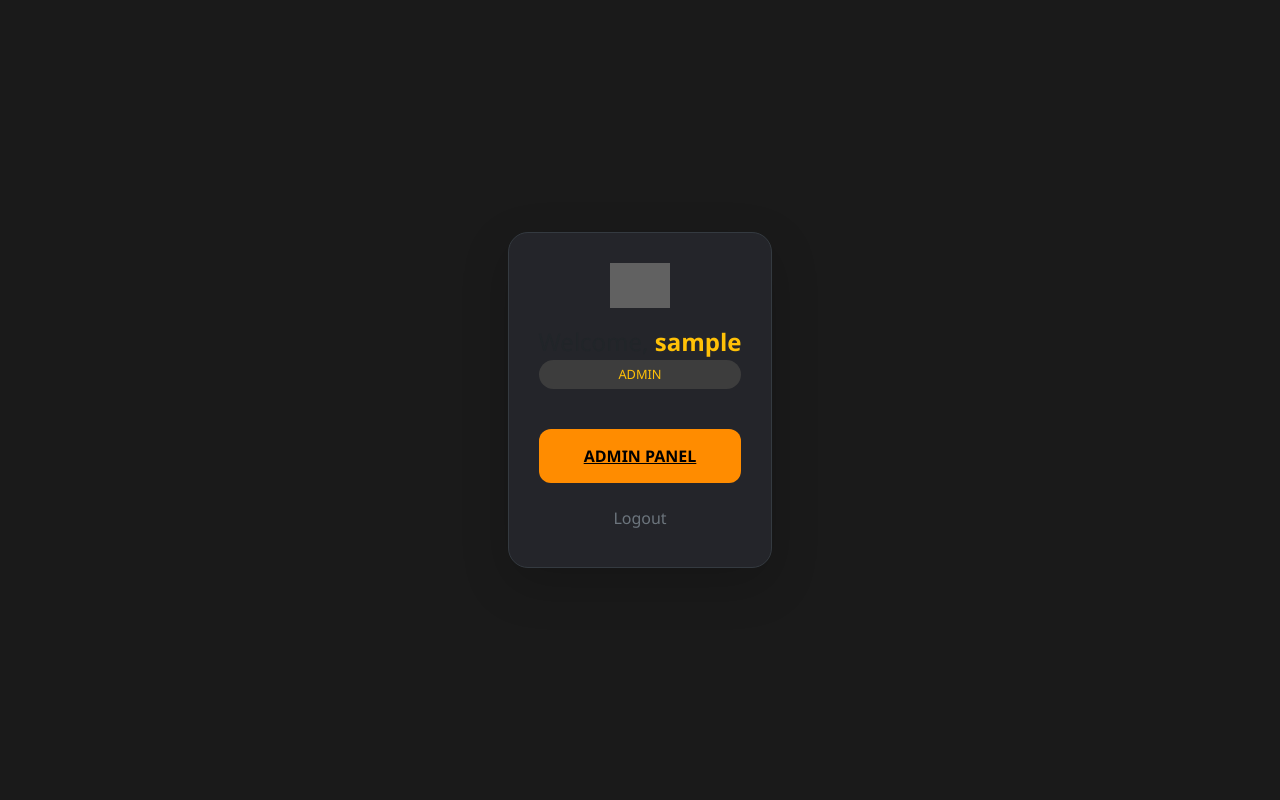
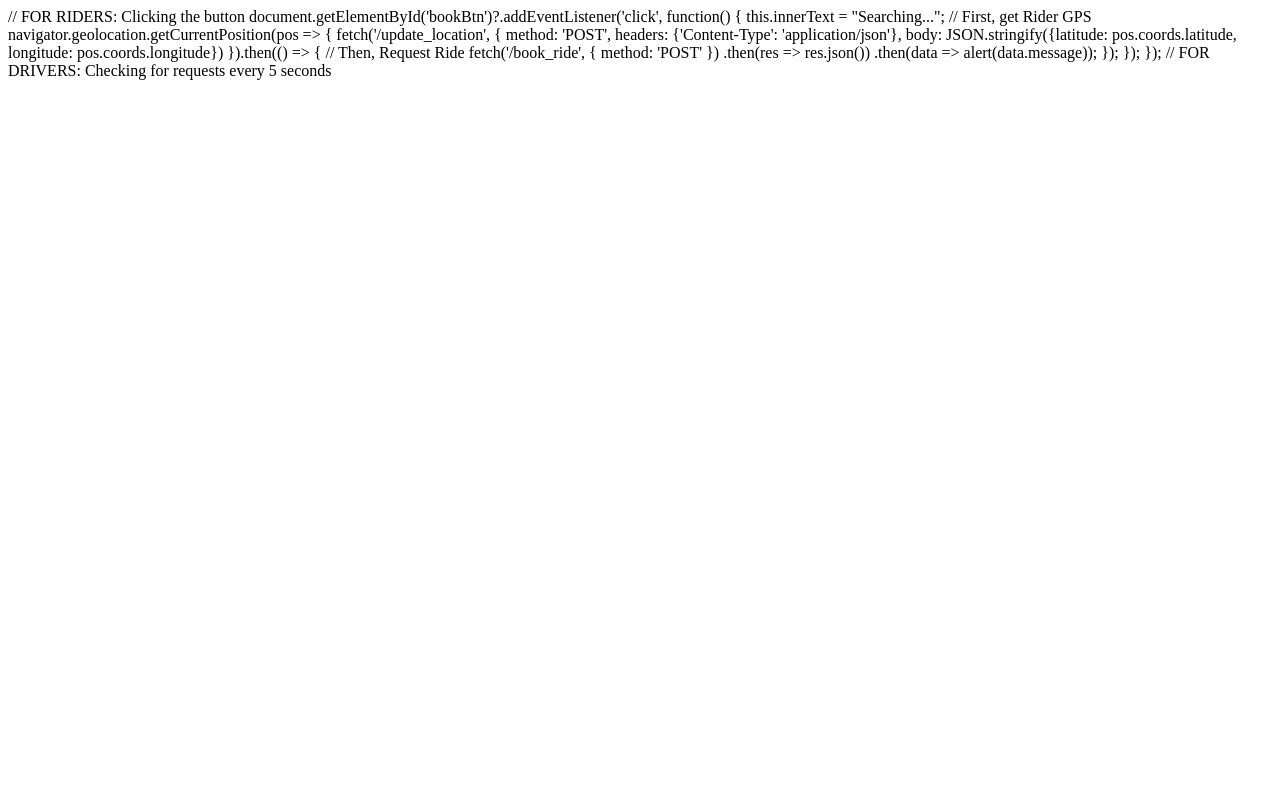
Before and after one commit to agamchugh/agam, a Flask app: page /dashboard in a window 1280 px wide. Run offline with Flask 3, Linux system fonts and the light colour scheme; the visitor is signed in with stand-in values (Sample User, id 1); grey boxes are pictures that could not be loaded.

Commit message:
Update dashboard.html

```diff
--- a/templates/dashboard.html
+++ b/templates/dashboard.html
@@ -1,61 +1,33 @@
-<!DOCTYPE html>
-<html lang="en">
-<head>
-    <meta charset="UTF-8">
-    <meta name="viewport" content="width=device-width, initial-scale=1.0, maximum-scale=1.0, user-scalable=no">
-    <meta name="theme-color" content="#1a1a1a">
-    <title>Dashboard</title>
-    <link href="https://cdn.jsdelivr.net/npm/bootstrap@5.3.0/dist/css/bootstrap.min.css" rel="stylesheet">
-    <style>
-        html, body { background-color: #1a1a1a; height: 100%; margin: 0; display: flex; align-items: center; justify-content: center; color: white; font-family: 'Segoe UI', sans-serif; }
-        .card { background-color: #24252a; border: 1px solid #343a40; border-radius: 20px; width: 100%; max-width: 400px; padding: 30px; text-align: center; }
-        .welcome-text { font-size: 1.5rem; }
-        .user-name { color: #ffc107; font-weight: bold; font-size: 1.5rem; }
-        .role-badge { background-color: #3d3d3d; color: #ffc107; border-radius: 20px; padding: 5px 15px; font-size: 0.8rem; display: inline-block; margin-bottom: 20px; }
-        .btn-action { background-color: #ffc107 !important; color: black !important; font-weight: bold; border: none; padding: 15px; border-radius: 12px; width: 100%; margin-top: 20px; }
-        .status-box { background-color: #1a1a1a; padding: 15px; border-radius: 10px; margin-top: 15px; }
-        .online-dot { color: #28a745; font-size: 1.2rem; margin-right: 5px; }
-    </style>
-</head>
-<body>
-    <div class="card shadow-lg">
-        <div class="mb-3"><img src="https://cdn-icons-png.flaticon.com/512/3135/3135715.png" width="60" style="filter: invert(100%);"></div>
-        <div class="welcome-text">Welcome, <span class="user-name">{{ username }}</span></div>
-        <div class="role-badge">{{ role.upper() }}</div>
+// FOR RIDERS: Clicking the button
+document.getElementById('bookBtn')?.addEventListener('click', function() {
+    this.innerText = "Searching...";
 
-        {% if role == 'rider' %}
-        <div>
-            <h5>Ready to travel?</h5>
-            <button class="btn-action">📍 BOOK RIDE NOW</button>
-            <p class="text-secondary small mt-3">Searching for autos within 1.5km...</p>
-        </div>
-        {% elif role == 'driver' %}
-        <div class="status-box">
-            <span class="online-dot">●</span> <strong>Status: ONLINE</strong>
-            <p class="text-secondary small mb-0">Your location is live for riders.</p>
-        </div>
-        <button class="btn-action" style="background-color: #dc3545 !important; color: white !important;">GO OFFLINE</button>
-        {% endif %}
+    // First, get Rider GPS
+    navigator.geolocation.getCurrentPosition(pos => {
+        fetch('/update_location', {
+            method: 'POST',
+            headers: {'Content-Type': 'application/json'},
+            body: JSON.stringify({latitude: pos.coords.latitude, longitude: pos.coords.longitude})
+        }).then(() => {
+            // Then, Request Ride
+            fetch('/book_ride', { method: 'POST' })
+            .then(res => res.json())
+            .then(data => alert(data.message));
+        });
+    });
+});
 
-        {% if is_admin %}<a href="/admin" class="btn-action" style="background-color: #ff8c00 !important;">ADMIN PANEL</a>{% endif %}
-        <a href="/logout" class="btn text-secondary mt-3">Logout</a>
-    </div>
-
-    <script>
-    {% if role == 'driver' %}
-    function updateLocation() {
-        if (navigator.geolocation) {
-            navigator.geolocation.getCurrentPosition(position => {
-                fetch('/update_location', {
-                    method: 'POST',
-                    headers: { 'Content-Type': 'application/json' },
-                    body: JSON.stringify({ latitude: position.coords.latitude, longitude: position.coords.longitude })
-                });
-            });
+// FOR DRIVERS: Checking for requests every 5 seconds
+{% if role == 'driver' %}
+setInterval(() => {
+    fetch('/check_requests')
+    .then(res => res.json())
+    .then(data => {
+        if(data.ride_id) {
+            if(confirm("New Ride Request from " + data.rider_name + "! Accept?")) {
+                alert("Ride Accepted! Navigate to Rider.");
+            }
         }
-    }
-    setInterval(updateLocation, 30000); updateLocation();
-    {% endif %}
-    </script>
-</body>
-</html>
+    });
+}, 5000);
+{% endif %}
```
